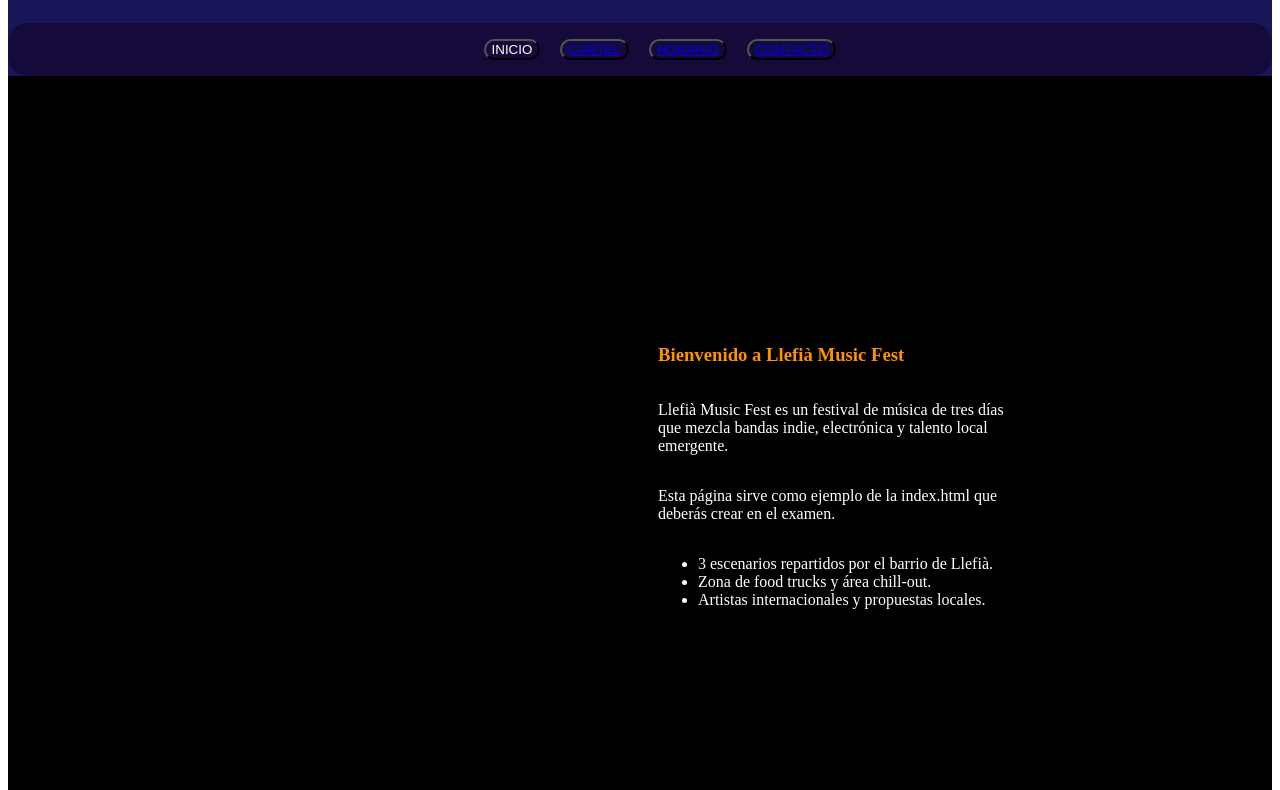
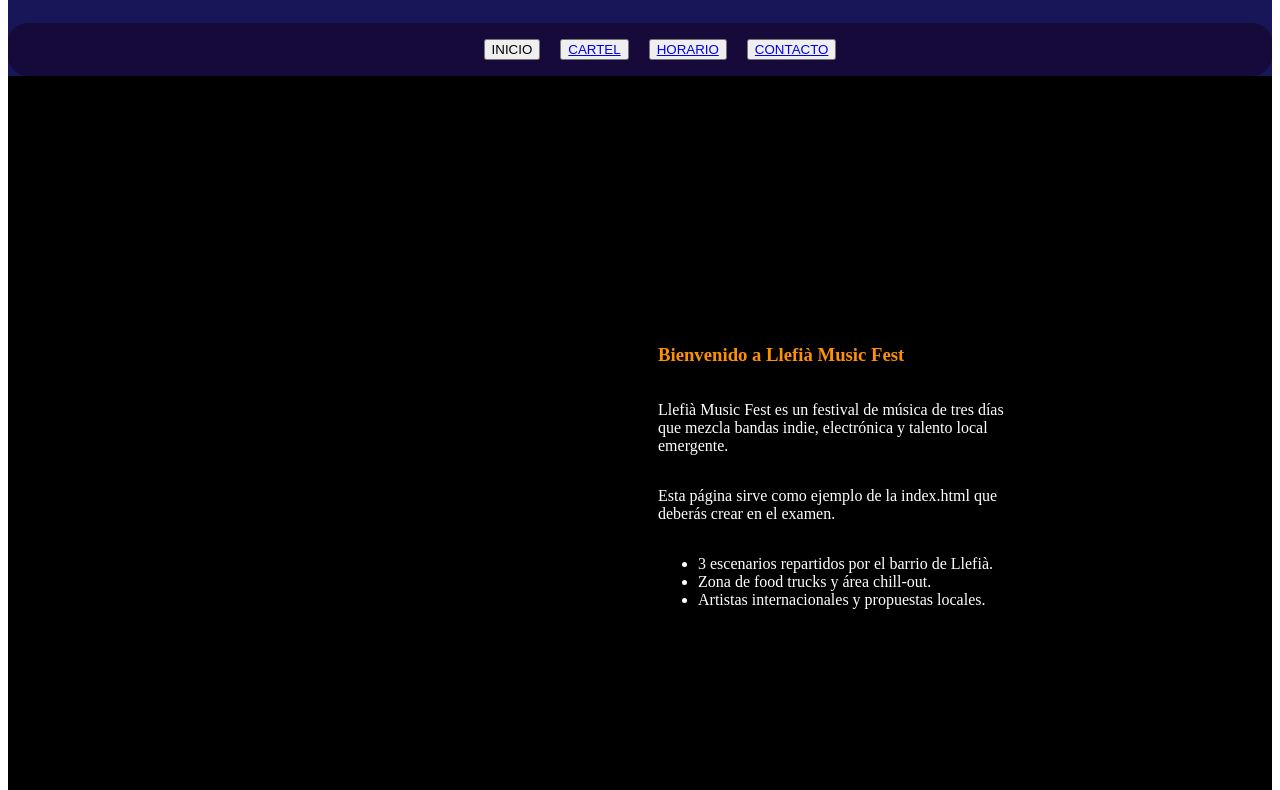
Before and after one commit to danielpuenteale/llefia-musicfest-puente1-puente2, a plain HTML site: page index.html in a window 1280 px wide. Shown: the part 160-950 px from the top of the page. Drawn offline with Linux system fonts and the light colour scheme.

Commit message:
dadadaadaadaadadada

```diff
--- a/index.html
+++ b/index.html
@@ -16,17 +16,17 @@
       <br />
       <nav class="centro nav boton">
         <ul class="nav boton">
-          <button class="boton">
+          <button>
             <li><a href="index.html"></a>INICIO</li>
           </button>
 
-          <button class="boton">
+          <button>
             <li><a href="paginas/cartel.html">CARTEL</a></li>
           </button>
-          <button class="boton">
+          <button>
             <li><a href="paginas/horario.html">HORARIO</a></li>
           </button>
-          <button class="boton">
+          <button>
             <li><a href="paginas/contacto.html">CONTACTO</a></li>
           </button>
         </ul>
```
Also changed, not shown: paginas/horario.html (line endings or trailing spaces), paginas/images/premium_photo-1661286678499-211423a9ff5e.jpg (added), 1 other file.
